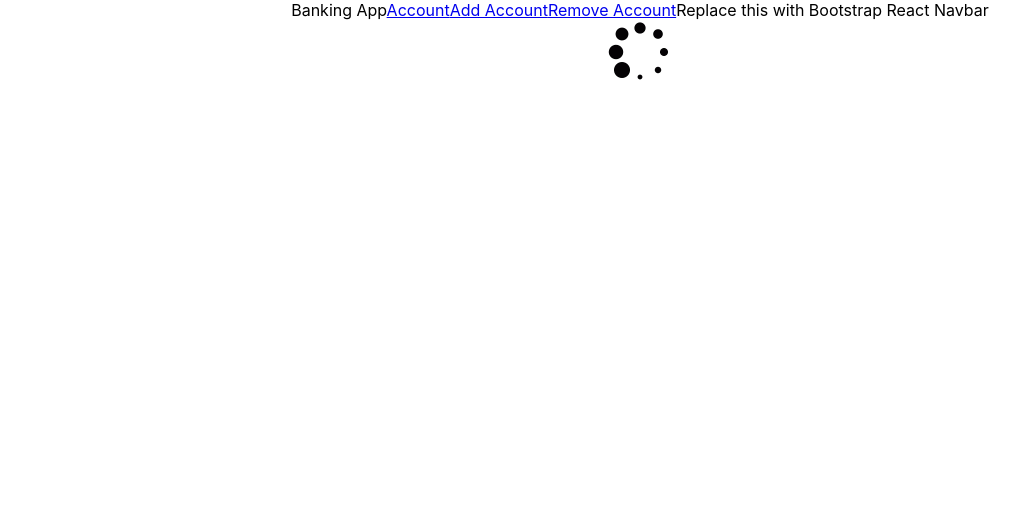
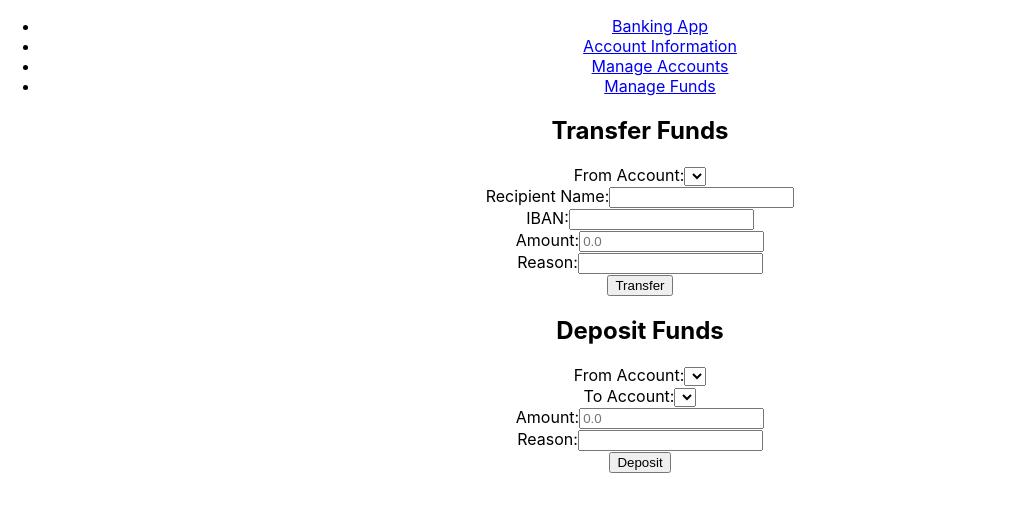
Before and after one commit to CyanID401/banking-webapp, a React (Create React App) app: page /funds in a window 1280 px wide. Shown: the top 512 px of the page, without its empty margins (0-1026 px from the left). Built offline with nearby package versions, Linux system fonts and the light colour scheme; no server answers; what axios-mock-adapter would draw is missing.

Commit message:
Implement React Router

```diff
--- a/package.json
+++ b/package.json
@@ -11,6 +11,7 @@
     "react": "^16.13.1",
     "react-dom": "^16.13.1",
     "react-redux": "^7.2.0",
+    "react-router-dom": "^5.2.0",
     "react-scripts": "3.4.1"
   },
   "scripts": {
--- a/src/App.js
+++ b/src/App.js
@@ -1,21 +1,52 @@
 import React from 'react'
+import {
+  BrowserRouter as Router,
+  Switch, Route, Link
+} from "react-router-dom";
 import './App.css'
-import AccInfo from './components/AccInfo'
-import UserInfo from './components/UserInfo'
+import Home from './views/Home'
+import AccountInfo from './views/AccountInfo'
+import AccountManager from './views/AccountManager'
+import FundsManager from './views/FundsManager'
+
 
 const App = () => {
   return (
-    <div className="App">
-      <nav>
-        <a>Banking App</a>
-        <a href="#">Account</a>
-        <a href="#">Add Account</a>
-        <a href="#">Remove Account</a>
-        <a>Replace this with Bootstrap React Navbar</a>
-        <UserInfo />
-      </nav>
-      <AccInfo />
-    </div>
+    <Router>
+      <div className="App">
+        <nav>
+          <ul>
+            <li>
+              <Link to="/" >Banking App</Link>
+            </li>
+            <li>
+              <Link to="/account">Account Information</Link>
+            </li>
+            <li>
+              <Link to="/accounts">Manage Accounts</Link>
+            </li>
+            <li>
+              <Link to="/funds">Manage Funds</Link>
+            </li>
+          </ul>
+        </nav>
+
+        <Switch>
+          <Route exact path="/">
+            <Home />
+          </Route>
+          <Route path="/account">
+            <AccountInfo />
+          </Route>
+          <Route path="/accounts">
+            <AccountManager />
+          </Route>
+          <Route path="/funds">
+            <FundsManager />
+          </Route>
+        </Switch>
+      </div>
+    </Router>
   );
 }
 
--- /dev/null
+++ b/src/components/FundsDeposit.js
@@ -0,0 +1,22 @@
+import React from 'react'
+import SelectList from './SelectList'
+import InputBox from './InputBox'
+import Button from './Button'
+
+const FundsDeposit = () => {
+
+    return (
+        <div>
+            <h2>Deposit Funds</h2>
+            <form>
+                <SelectList label={'From Account:'} />
+                <SelectList label={'To Account:'} />
+                <InputBox label={'Amount:'} placeholder={'0.0'}/>
+                <InputBox label={'Reason:'} />
+                <Button text={'Deposit'} />
+            </form>
+        </div>
+    )
+}
+
+export default FundsDeposit
--- a/src/components/AccOperations.js
+++ b/src/components/FundsTransfer.js
@@ -5,7 +5,7 @@
 import Button from './Button'
 import { transferFunds, depositFunds } from '../app/reducers/fundsReducer'
 
-const AccOperations = ({ transferFunds, depositFunds }) => {
+const FundsTransfer = ({ transferFunds, depositFunds }) => {
     const [state, setState] = useState({})
 
     const handleOnChange = (e) => {
@@ -49,17 +49,6 @@
                 <Button text={'Transfer'} />
             </form>
         </div>
-
-        <div>
-            <h2>Deposit Funds</h2>
-            <form>
-                <SelectList label={'From Account:'} />
-                <SelectList label={'To Account:'} />
-                <InputBox label={'Amount:'} placeholder={'0.0'}/>
-                <InputBox label={'Reason:'} />
-                <Button text={'Deposit'} />
-            </form>
-        </div>
         </>
     )
 }
@@ -69,4 +58,4 @@
     depositFunds
 }
 
-export default connect(null, mapDispatchToProps)(AccOperations)
+export default connect(null, mapDispatchToProps)(FundsTransfer)
--- a/src/components/AccInfo.js
+++ b/src/views/AccountInfo.js
@@ -1,17 +1,14 @@
 import React, { useEffect } from 'react'
 import { connect } from 'react-redux'
-import Loading from './Loading'
-import Account from './Account'
-import AccOperations from './AccOperations'
-import AccCreate from './AccCreate'
-import AccDelete from './AccDelete'
+import Loading from '../components/Loading'
+import Account from '../components/Account'
 import { fetchUserData,
     getUser, getIsUserLoaded } from '../app/reducers/userReducer'
 
 import * as acc from '../app/reducers/accountReducer'
 
-const AccInfo = ({ fetchUserData, currentUser, isLoaded,
-    currentAcc, setCurrentAcc, createAcc, deleteAcc }) => {
+const AccountInfo = ({ fetchUserData, currentUser, isLoaded,
+    currentAcc, setCurrentAcc }) => {
     useEffect(() => {
         fetchUserData()
     }, [fetchUserData])
@@ -24,9 +21,6 @@
                         currentAcc={currentAcc}
                         setCurrentAcc={setCurrentAcc}
                     />
-                    <AccOperations />
-                    <AccCreate create={createAcc}/>
-                    <AccDelete delete={deleteAcc}/>
                 </> :
             <Loading /> }
         </>
@@ -43,9 +37,7 @@
 
 const mapDispatchToProps = {
     fetchUserData,
-    setCurrentAcc: acc.setCurrentAccount,
-    createAcc: acc.createAccount,
-    deleteAcc: acc.deleteAccount
+    setCurrentAcc: acc.setCurrentAccount
 }
 
-export default connect(mapStateToProps, mapDispatchToProps)(AccInfo)
+export default connect(mapStateToProps, mapDispatchToProps)(AccountInfo)
--- /dev/null
+++ b/src/views/AccountManager.js
@@ -0,0 +1,14 @@
+import React from 'react'
+import AccCreate from '../components/AccCreate'
+import AccDelete from '../components/AccDelete'
+
+const AccountManager = () => {
+    return (
+        <div>
+            <AccCreate />
+            <AccDelete />
+        </div>
+    )
+}
+
+export default AccountManager
--- /dev/null
+++ b/src/views/FundsManager.js
@@ -0,0 +1,14 @@
+import React from 'react'
+import FundsTransfer from '../components/FundsTransfer'
+import FundsDeposit from '../components/FundsDeposit'
+
+const FundsManager = () => {
+    return (
+        <div>
+            <FundsTransfer />
+            <FundsDeposit />
+        </div>
+    )
+}
+
+export default FundsManager
--- /dev/null
+++ b/src/views/Home.js
@@ -0,0 +1,13 @@
+import React from 'react'
+import UserInfo from '../components/UserInfo'
+
+const Home = () => {
+    return (
+        <div>
+            <h1>HOME</h1>
+            <UserInfo />
+        </div>
+    )
+}
+
+export default Home
```
Also changed, not shown: 1 other file (tests, documents, lock files or other folders).
